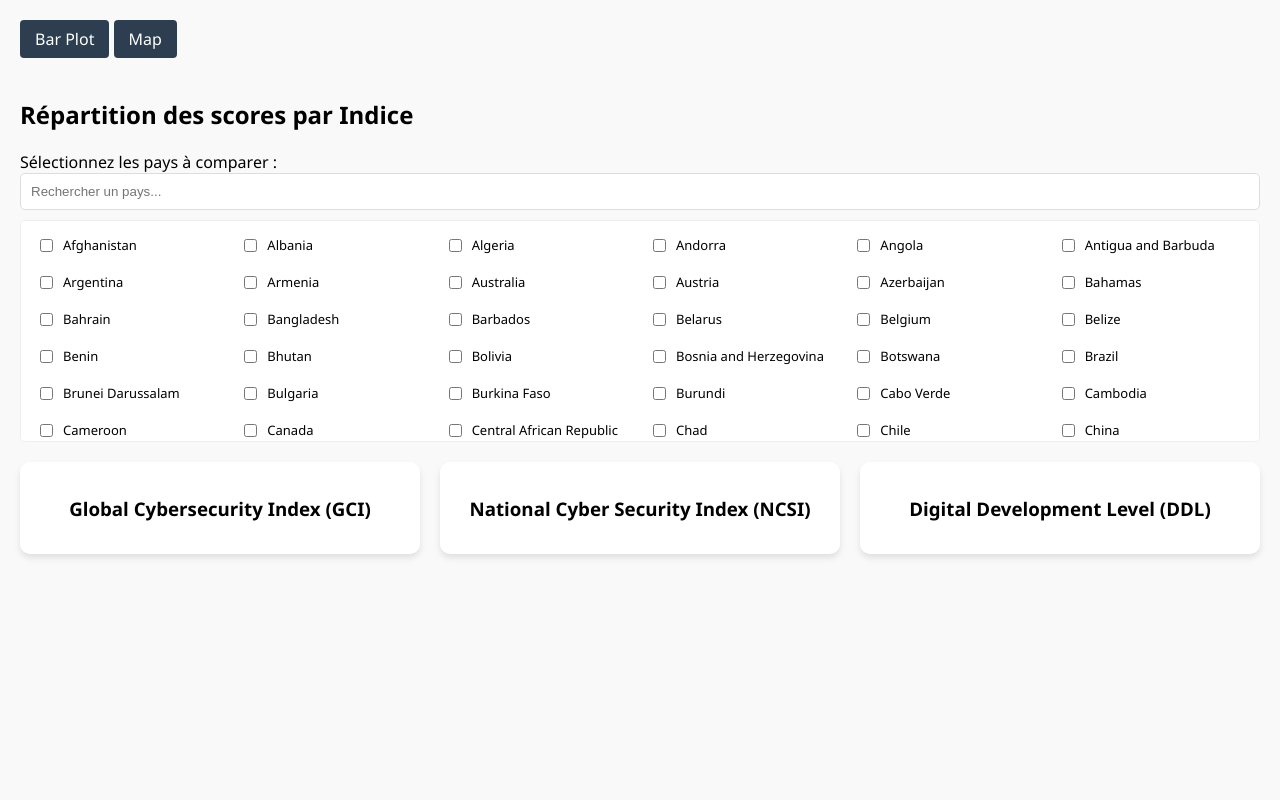
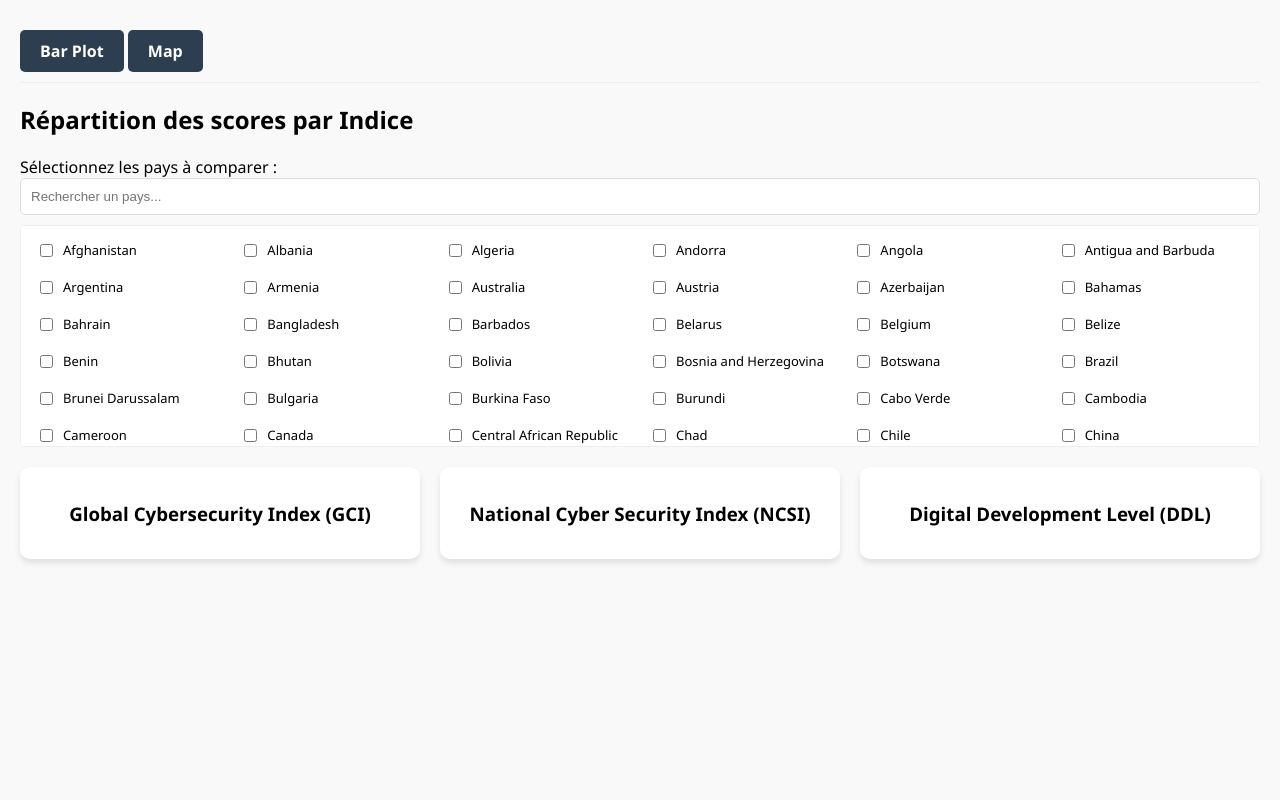
Before and after one commit to JoJoDort/cyber-security-dashboard-d3, a plain HTML site: page pie.html in a window 1280 px wide. Drawn offline with nearby package versions, Linux system fonts and the light colour scheme.

Commit message:
Update css

```diff
--- a/css/barplot_style.css
+++ b/css/barplot_style.css
@@ -1,25 +1,7 @@
-/* Style du menu de navigation */
-.main-nav {
-    margin-bottom: 20px;
-    padding: 10px 0;
-    border-bottom: 1px solid #eee;
-}
 
-.nav-button {
-    display: inline-block;
-    padding: 10px 20px;
-    background-color: #2c3e50;
-    color: white;
-    text-decoration: none;
-    border-radius: 5px;
-    font-weight: bold;
-    transition: background-color 0.3s ease;
-}
 
-.nav-button:hover {
-    background-color: #34495e;
-    text-decoration: none;
-}
+
+
 
 /* Conteneur pour le défilement des 193 pays */
 #chart-container {
--- a/css/main_style.css
+++ b/css/main_style.css
@@ -1 +1,23 @@
 body { font-family: 'Segoe UI', sans-serif; margin: 20px; background-color: #f9f9f9; }
+/* Style du menu de navigation */
+.main-nav {
+    margin-bottom: 20px;
+    padding: 10px 0;
+    border-bottom: 1px solid #eee;
+}
+
+.nav-button {
+    display: inline-block;
+    padding: 10px 20px;
+    background-color: #2c3e50;
+    color: white;
+    text-decoration: none;
+    border-radius: 5px;
+    font-weight: bold;
+    transition: background-color 0.3s ease;
+}
+
+.nav-button:hover {
+    background-color: #34495e;
+    text-decoration: none;
+}
--- a/css/pie_style.css
+++ b/css/pie_style.css
@@ -1,8 +1,3 @@
-.nav-button {
-    text-decoration: none; background: #2c3e50; color: white;
-    padding: 8px 15px; border-radius: 4px; display: inline-block; margin-bottom: 20px;
-}
-
 #charts-wrapper {
     display: flex;
     justify-content: space-around;
--- a/pie.html
+++ b/pie.html
@@ -8,7 +8,7 @@
     <script src="https://d3js.org/d3.v7.min.js"></script>
 </head>
 <body>
-    <nav>
+    <nav class="main-nav">
         <a href="barplot.html" class="nav-button">Bar Plot</a>
         <a href="map.html" class="nav-button">Map</a>
     </nav>
```
Also changed, not shown: map.html (+1 -1 lines).
